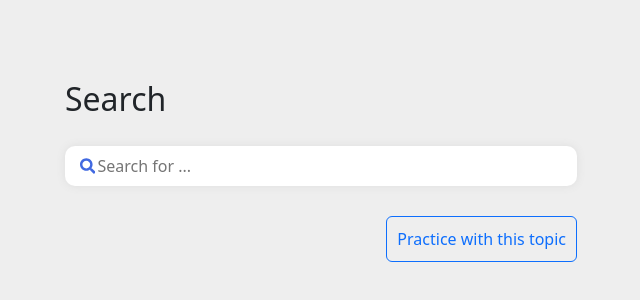
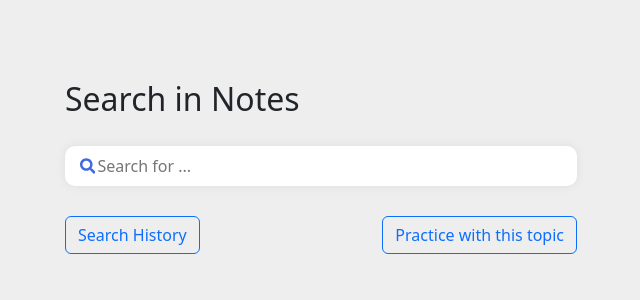
Before and after one commit to grace-sodunke/ScholarSearch, a React (Create React App) app in the folder scholar-search-frontend/: page / in a window 1280 px wide. Shown: the part 80-380 px from the top of the page, without its empty margins (319-959 px from the left). Built offline with nearby package versions, Linux system fonts and the light colour scheme.

Commit message:
added search history button

```diff
--- a/scholar-search-frontend/src/App.css
+++ b/scholar-search-frontend/src/App.css
@@ -30,7 +30,12 @@
   position:absolute;
   right: 0;
   top: 0;
-  padding: 10px;
+}
+
+.search-history-button{
+  position:absolute;
+  left: 0;
+  top: 0;
 }
 
 .pad {
--- a/scholar-search-frontend/src/App.js
+++ b/scholar-search-frontend/src/App.js
@@ -1,4 +1,4 @@
-import logo from './logo.svg';
+import React, { useState } from 'react';
 import { Button } from 'react-bootstrap';
 import SearchBar from './components/searchbar';
 import './App.css';
@@ -6,18 +6,21 @@ import 'bootstrap/dist/css/bootstrap.min.css';
 
 
 function App() {
-  const mode = "search";
+  const [summary, SetSummary] = useState('');
+
   return (
     <div className="App">
       <div className="searchbar">
-        <h2>Search</h2>
+        <h2>Search in Notes</h2>
         <div className="pad"></div>
-        <SearchBar mode={mode}/>
+        <SearchBar/>
         <div className="pad"></div>
         <div className="practice-button-div">
           <Button className="practice-button" variant="outline-primary">Practice with this topic</Button>
+          <Button className="search-history-button" variant="outline-primary">Search History</Button>
         </div>
-
+        <div className='summary'>
+        </div>
       </div>
     </div>
   );
```
